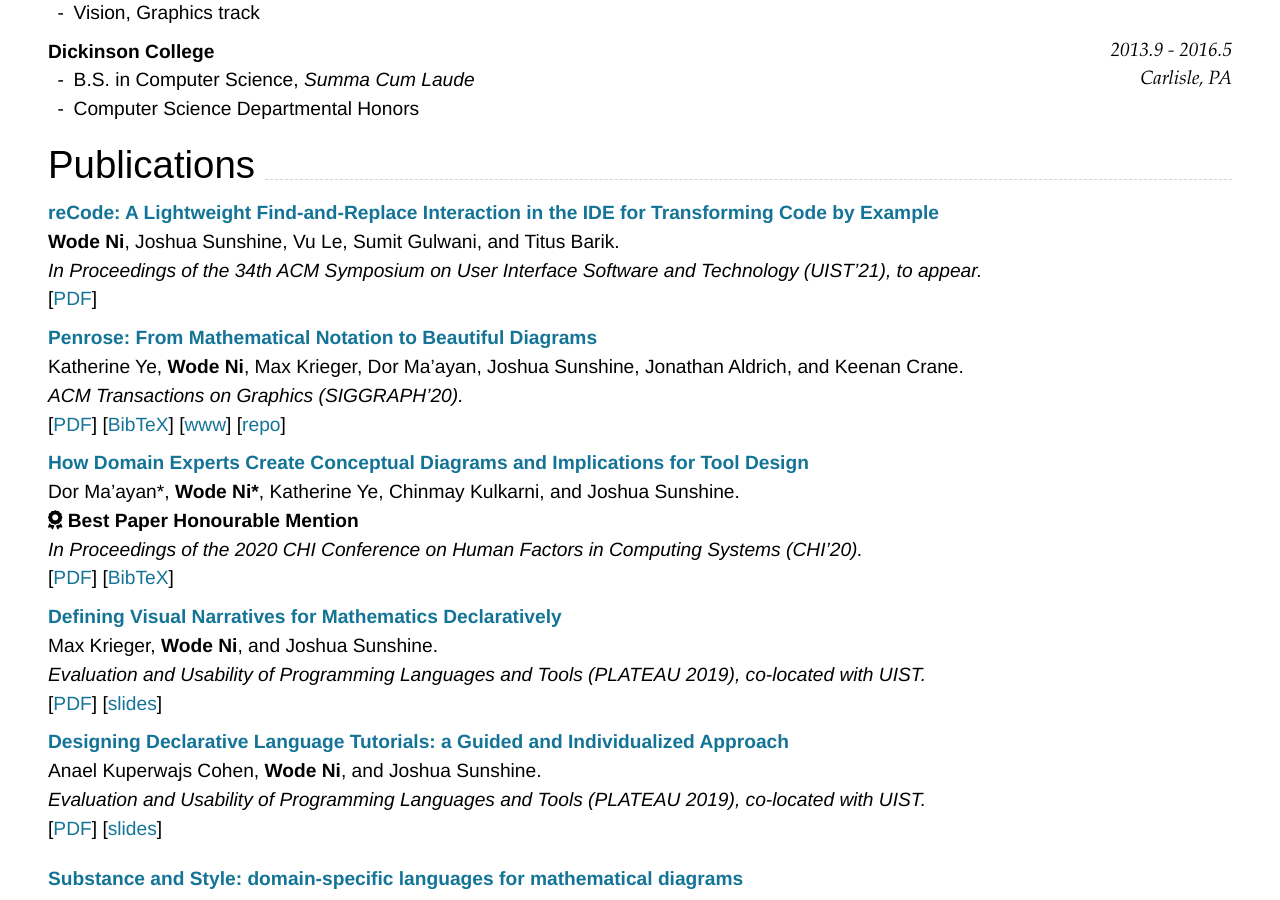
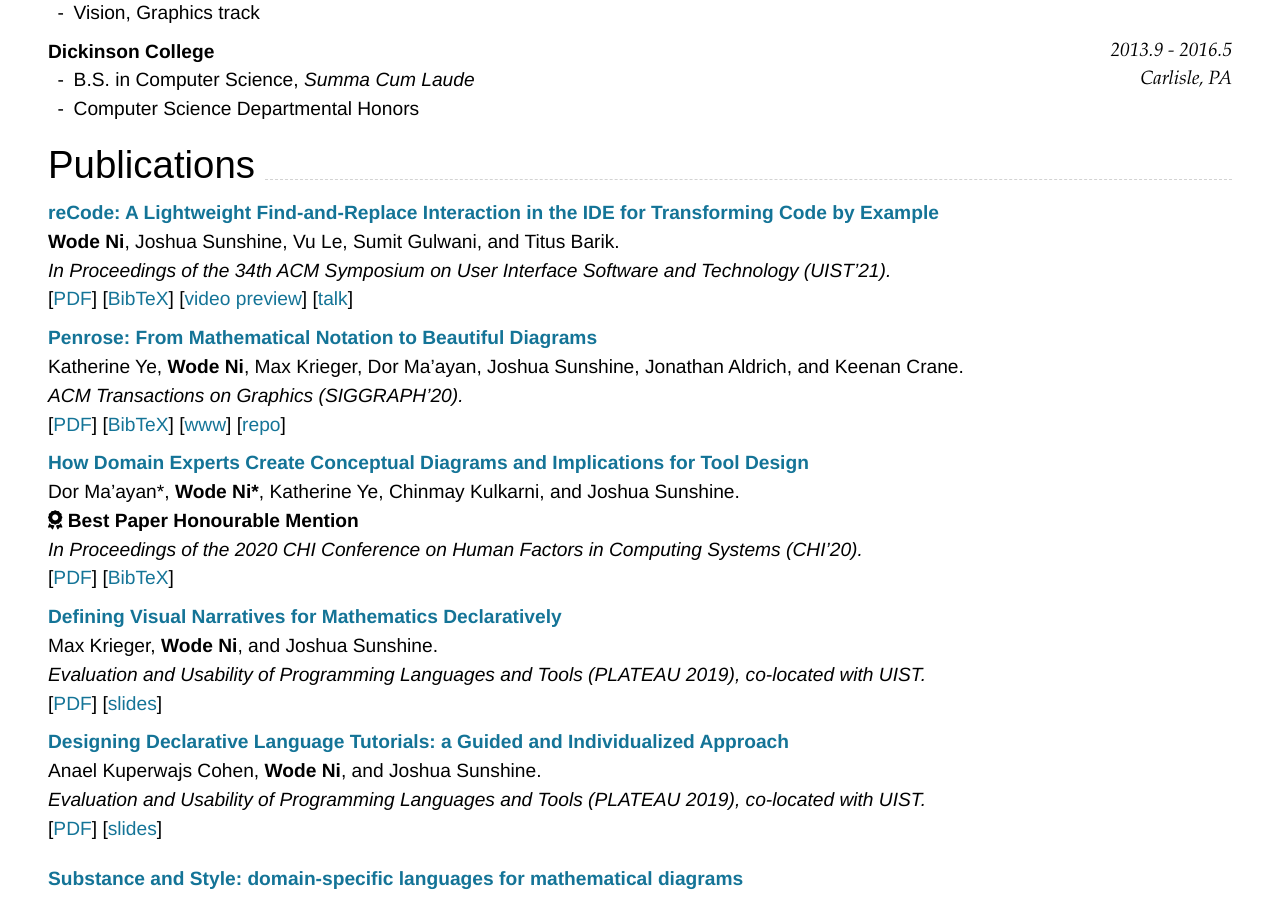
Before and after one commit to wodeni/nimo-markdown-cv, a Jekyll site: the page built from index.md, in a window 1280 px wide and 900 px high, scrolled down 445 px. Built offline with Jekyll 4.4.1, drawn with Linux system fonts in a browser that asks for light colours; nearby versions of some CDN libraries; some of the changed text lies outside the part shown.

Commit message:
chore: add recode metadata

```diff
--- a/index.md
+++ b/index.md
@@ -52,10 +52,14 @@ Carlisle, PA
 
 ## Publications
 
-### [**reCode: A Lightweight Find-and-Replace Interaction in the IDE for Transforming Code by Example**](http://wodenimoni.com/assets/uist-21-recode.pdf)
+### [**reCode: A Lightweight Find-and-Replace Interaction in the IDE for Transforming Code by Example**]({{ page.homepage.url }}/assets/uist-21-recode.pdf)
 **Wode Ni**, Joshua Sunshine, Vu Le, Sumit Gulwani, and Titus Barik.<br>
-_In Proceedings of the 34th ACM Symposium on User Interface Software and Technology (UIST'21), to appear._ <br>
-[[PDF](http://wodenimoni.com/assets/uist-21-recode.pdf)]<br>
+_In Proceedings of the 34th ACM Symposium on User Interface Software and Technology (UIST'21)._ <br>
+[[PDF]({{ page.homepage.url }}/assets/uist-21-recode.pdf)]
+[[BibTeX]({{ page.homepage.url }}/assets/uist-21-recode.txt)]
+[[video preview](https://youtu.be/fMdHK9UrgQ4)]
+[[talk](https://youtu.be/_GQ8E7EMMws)]
+
 
 ### [**Penrose: From Mathematical Notation to Beautiful Diagrams**](http://penrose.ink/media/Penrose_SIGGRAPH2020.pdf)
 Katherine Ye, **Wode Ni**, Max Krieger, Dor Ma'ayan, Joshua Sunshine, Jonathan Aldrich, and Keenan Crane.<br>
```
Also changed, not shown: other parts of index.md (+1 -1 lines).
